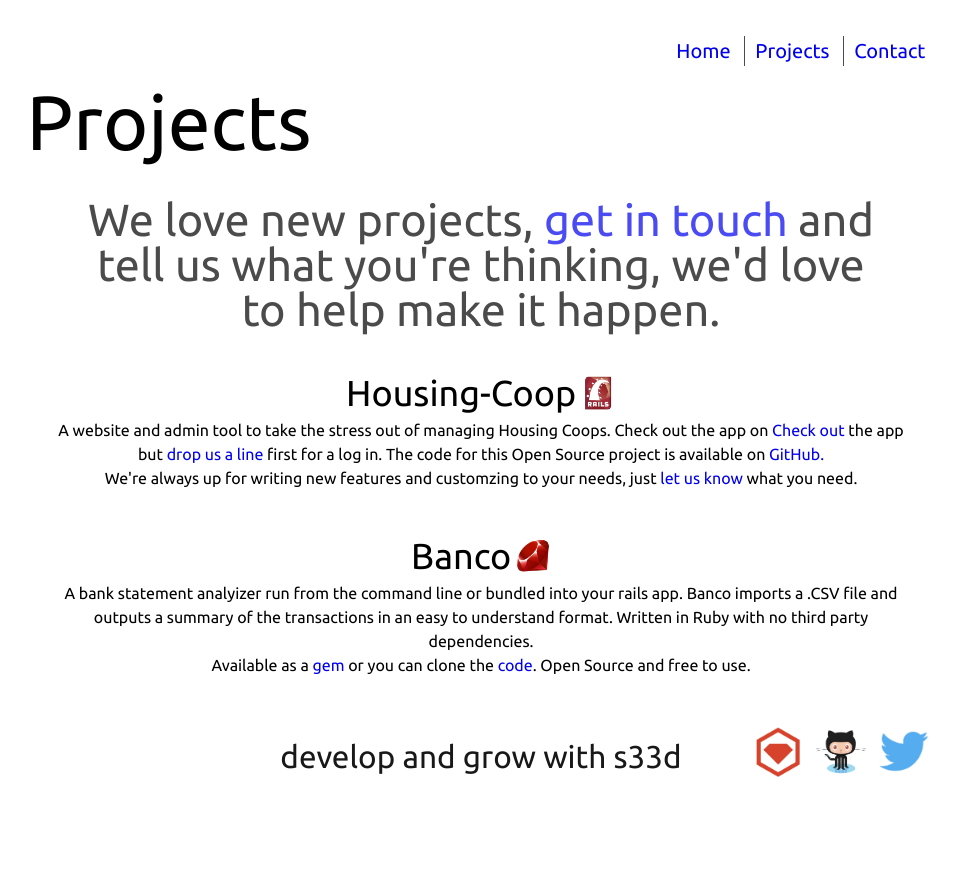
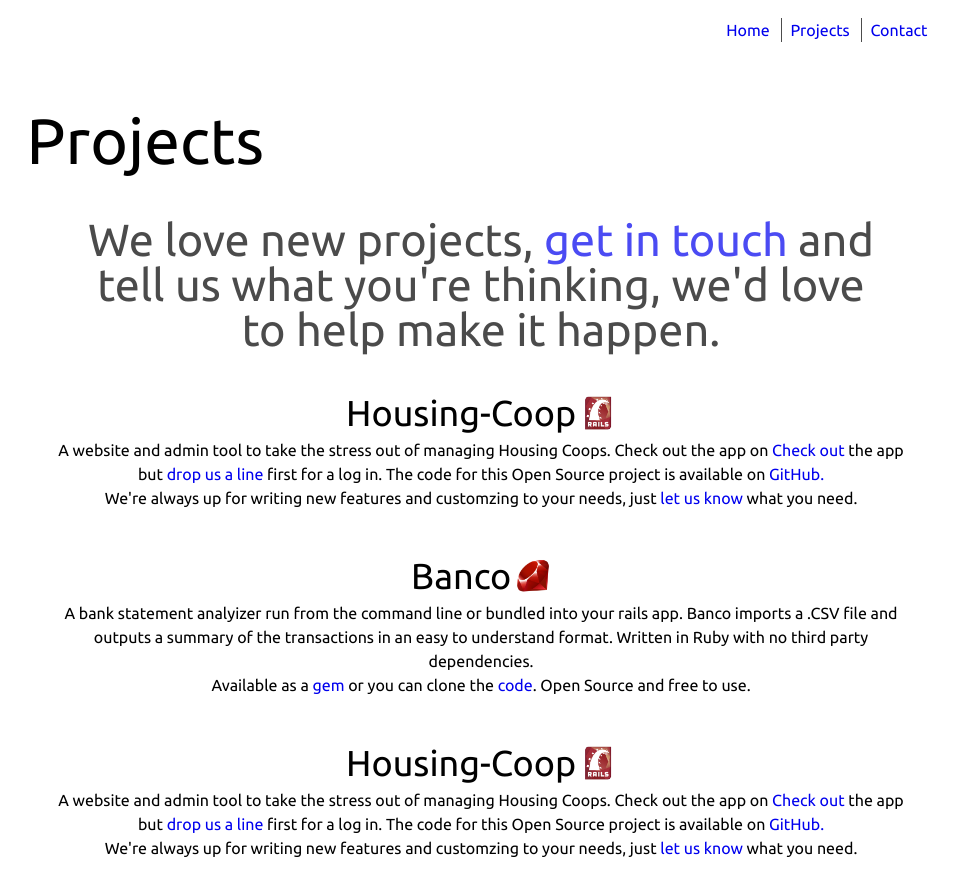
Before and after one commit to s33dco/s33dsite, a Jekyll site: the page built from projects/index.html, in a window 1280 px wide and 900 px high. Shown: the top 896 px of the window, without its empty margins (159-1117 px from the left). Built offline with Jekyll 4.4.1, drawn with Linux system fonts in a browser that asks for light colours; some of the changed text lies outside the part shown.

Commit message:
sticky footer with flex box

```diff
--- a/_layouts/default.html
+++ b/_layouts/default.html
@@ -5,9 +5,10 @@
 
 
  			{% include header.html %}
- 			<div class="content-wrapper">
+ 			<div class="content-container">
 				{{ content }}
+					 		</div>
 		 		{% include footer.html %}
-	 		</div>
+
   </body>
 </html>
--- a/css/main.css
+++ b/css/main.css
@@ -51,10 +51,19 @@
 /*--GLOBAL STYLES---------------------*/
 
   body {
+    display : flex;
+    flex-direction: column;
     font-family: 'Ubuntu', sans-serif;
     margin: 0 auto;
     max-width: 960px;
+    min-height: 100vh;
   }
+
+  .content-container {
+      flex-grow: 1;
+      padding-top: 10vh;
+      width: 100%;
+    }
 
   a {
     text-decoration: none;
@@ -64,9 +73,11 @@
 /*--HEADER STYLES---------------------*/
 
   .header {
+    background-color: #fff;
     max-width: 960px;
-    margin-top: 2vh;
+    position: fixed;
     width: 100%;
+    z-index: 20;
   }
 
   .header:after {
@@ -87,7 +98,7 @@
 
   .header-nav > li{
     display: inline-block;
-    font-size: 1.25rem;
+    font-size: 1rem;
     padding : 0.25em 0.5em;
   }
 
@@ -107,7 +118,7 @@
   .social-list > li {
     display: block;
     float : right;
-    height : 50px;
+    height : 30px;
     padding : 0 0.5vw;
   }
 /* -------------------------------END-*/
@@ -120,7 +131,7 @@
   }
 
   .footer-strap h3 {
-    font-size: 3.5vh;
+    font-size: 3vh;
     line-height: 5vh;
     opacity: 0.9;
     padding: 0.5vw 0.5vw;
@@ -138,8 +149,8 @@
 /*--MAIN SECTION STYLES---------------*/
 
   .callout-title {
-    font-size: 6vw;
-    padding: 0vh 2vw 2vh;
+    font-size: 5vw;
+    padding: 2vh 2vw 3vh;
   }
 
   .callout-copy {
--- a/projects/index.html
+++ b/projects/index.html
@@ -18,6 +18,22 @@ layout: default
 		</div>
 
 	<div class="main-section">
+
+				<div class="project">
+			<div class="project-title">
+				<h2>Housing-Coop</h2>
+				<img src="/images/rails.png">
+			</div>
+			<p>A website and admin tool to take the stress out of managing Housing Coops. Check out the app on <a href="https://rubygems.org/gems/banco">Check out</a> the app but <a href="/contact/">drop us a line</a> first for a log in. The code for this Open Source project is available on <a href="https://github.com/s33dco/housing-coop">GitHub.</a><br/>We're always up for writing new features and customzing to your needs, just <a href="/contact/">let us know</a> what you need.</p>
+		</div>
+
+		<div class="project">
+			<div class="project-title">
+				<h2>Banco</h2>
+				<img src="/images/ruby.png">
+			</div>
+			<p>A bank statement analyizer run from the command line or bundled into your rails app. Banco imports a .CSV file and outputs a summary of the transactions in an easy to understand format. Written in Ruby with no third party dependencies.<br/> Available as a <a href="https://rubygems.org/gems/banco">gem</a> or you can clone the <a href="https://github.com/s33dco/banco">code</a>. Open Source and free to use.</p>
+		</div>
 		<div class="project">
 			<div class="project-title">
 				<h2>Housing-Coop</h2>
```
Also changed, not shown: 4 other files.
